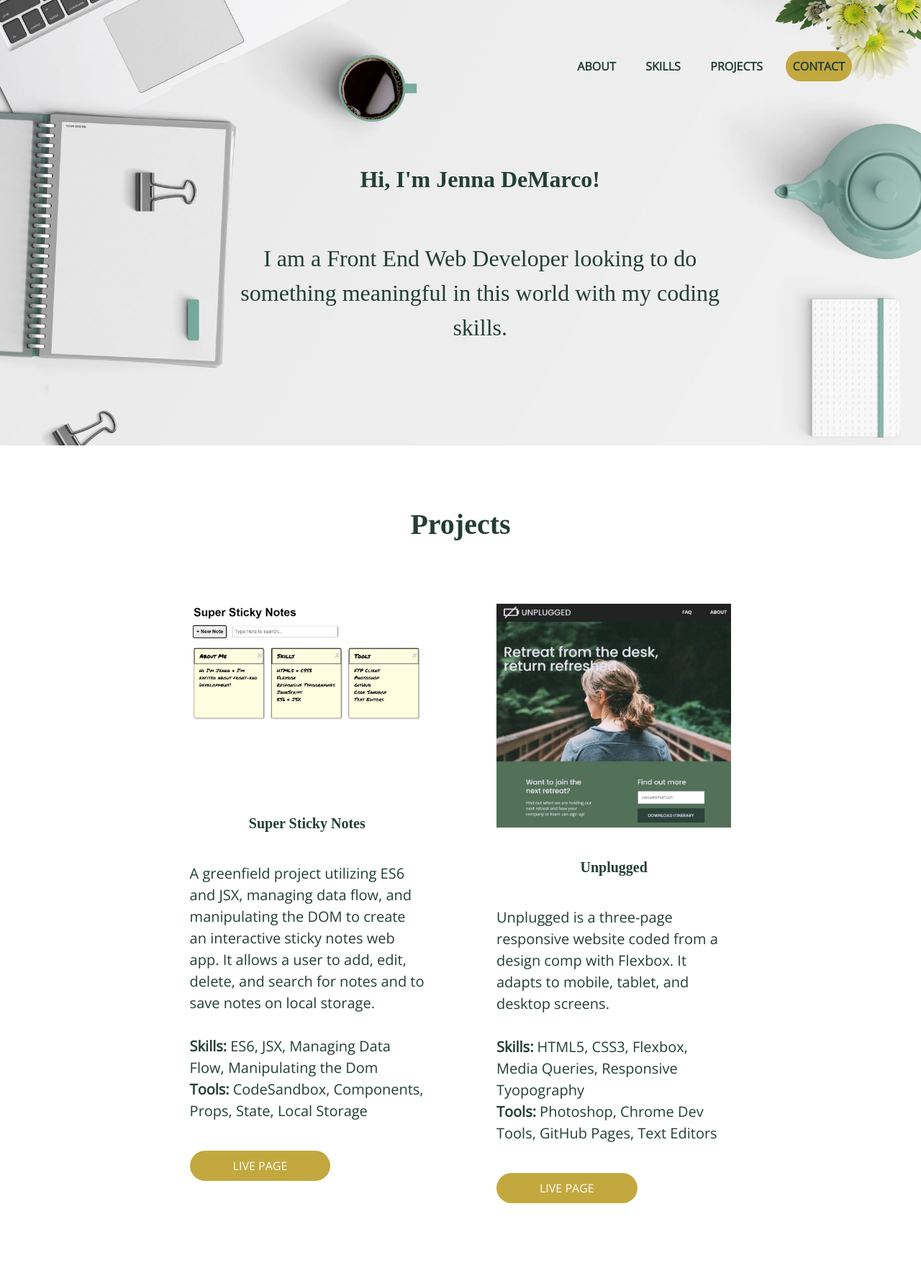
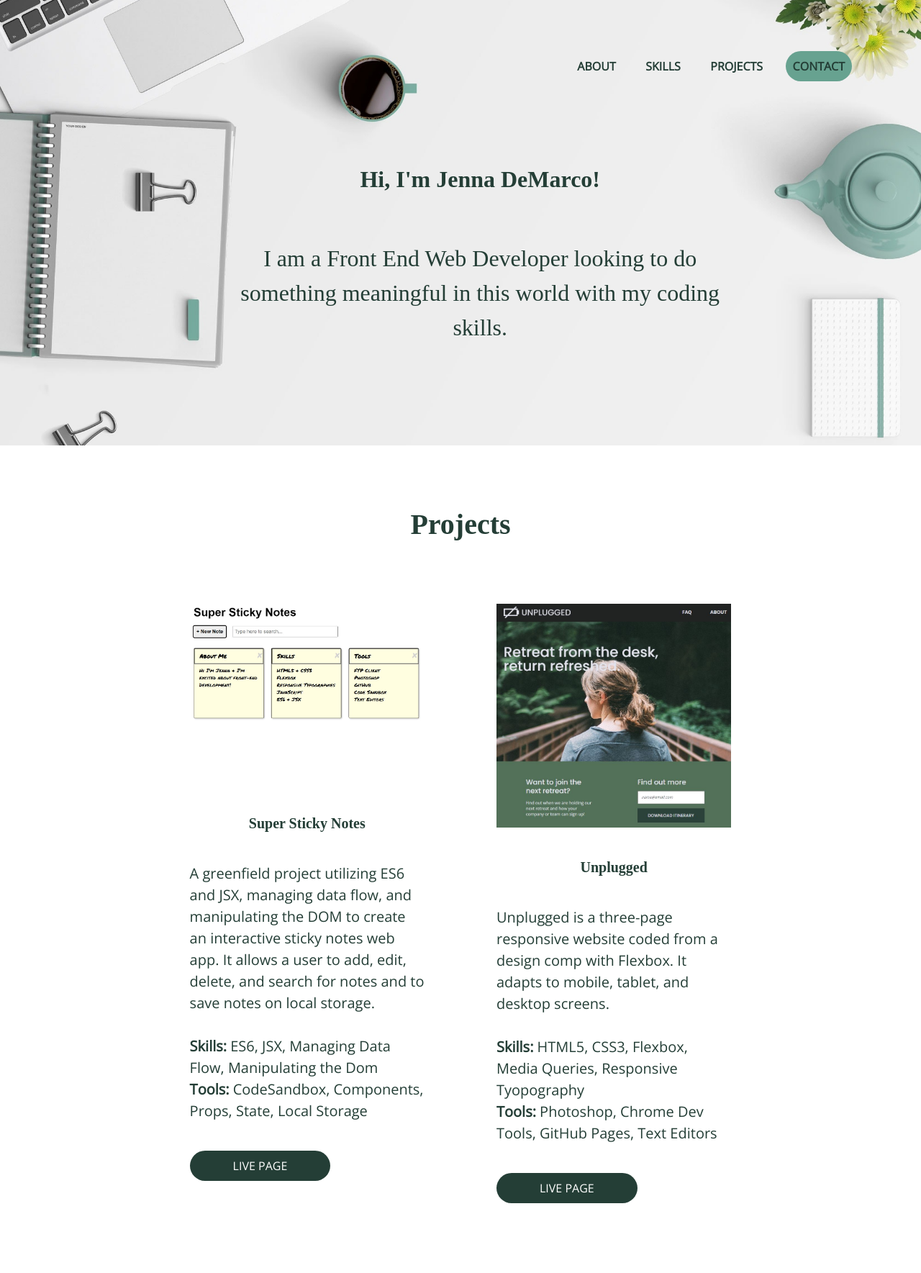
Before and after one commit to jennademarco/Portfolio, a website built with Parcel: page index.html in a window 1280 px wide. Shown: the top 1769 px of the page at 72% size. Built offline with nearby package versions, Linux system fonts and the light colour scheme; files whose address does not match are found by name; a web font is replaced by a local one.

Commit message:
Updated hover color

```diff
--- a/css/main.css
+++ b/css/main.css
@@ -313,7 +313,7 @@ header nav ul li {
 }
 
 nav #contact-link {
-  background-color: #c2a83e;
+  background-color: #67a290;
   padding: 10px 10px;
   border-radius: 30px;
 }
@@ -367,7 +367,7 @@ header h2 {
 }
 
 .home-portfolio-piece a {
-  background-color: #c2a83e;
+  background-color: #243e36;
 }
 
 .project-link {
@@ -380,7 +380,7 @@ header h2 {
 }
 
 .project-link:hover {
-  background-color: #67a290;
+  background-color: #c2a83e;
   color: #243e36
 }
 
@@ -920,7 +920,7 @@ footer .social-icons li i {
 
   nav ul li a:hover,
   nav #contact-link:hover {
-    background-color: #67a290;
+    background-color: #c2a83e;
     color: #243e36;
     padding: 10px 10px;
     border-radius: 30px;
```
